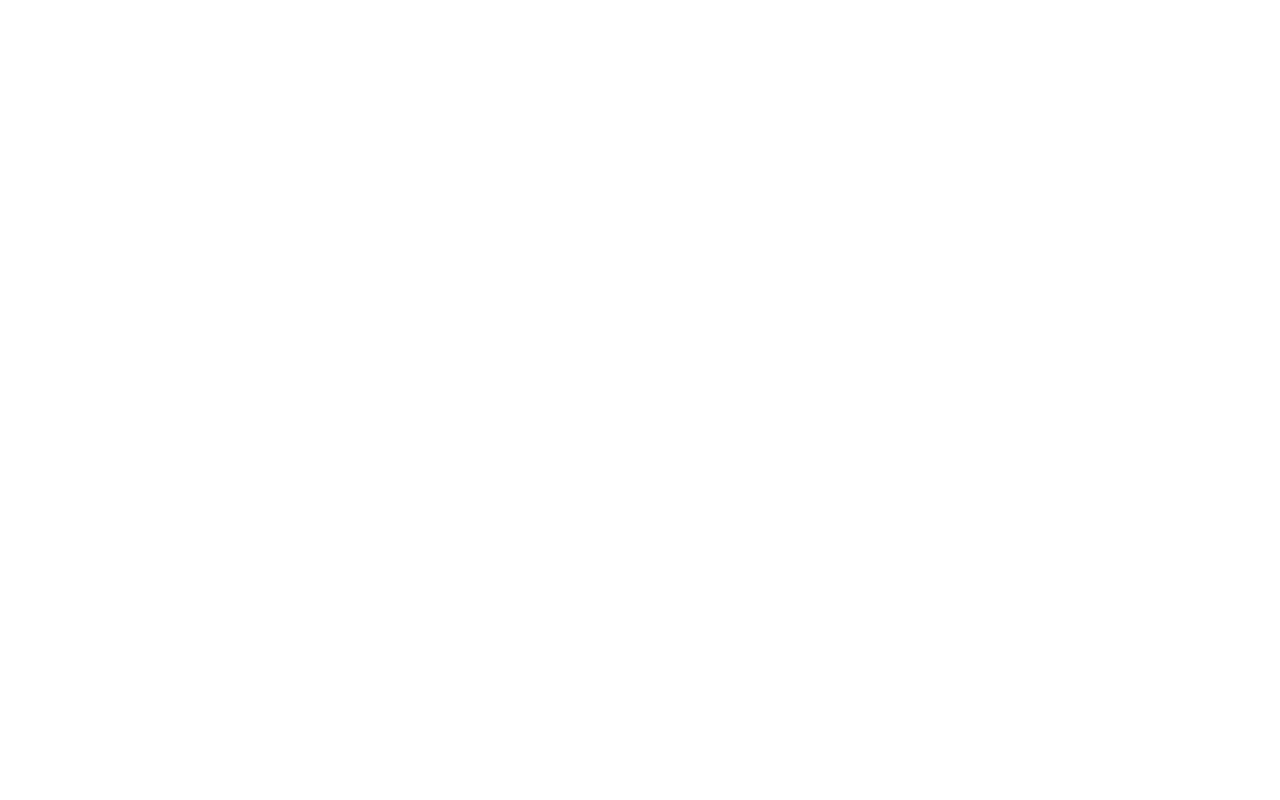
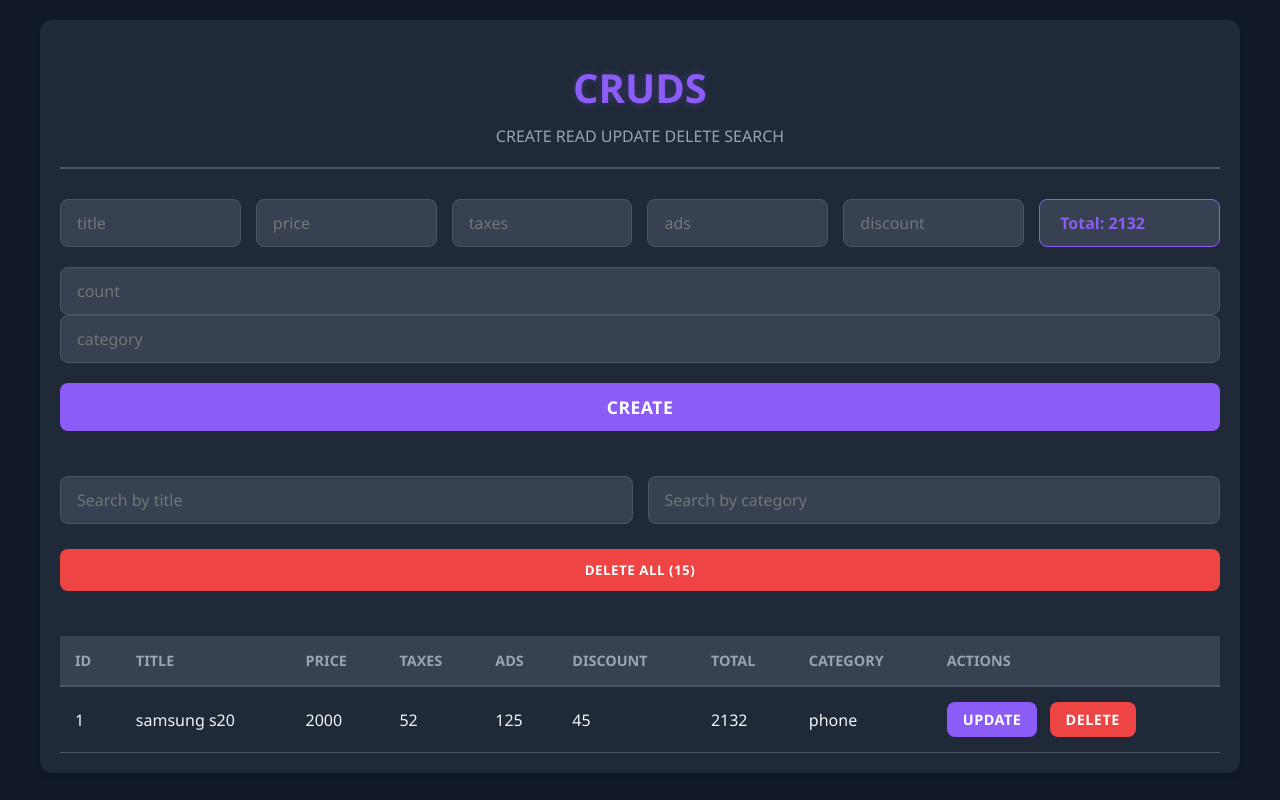
Before and after one commit to Ma7mdgalal/Cruds-Operations-JS, a plain HTML site: page index.html in a window 1280 px wide. Drawn offline with Linux system fonts and the light colour scheme.

Commit message:
Generate  HTML and CSS

```diff
--- a/index.html
+++ b/index.html
@@ -3,10 +3,73 @@
   <head>
     <meta charset="UTF-8" />
     <meta name="viewport" content="width=device-width, initial-scale=1.0" />
-    <title>Cruds</title>
+    <title>CRUDS System</title>
     <link rel="stylesheet" href="./style.css" />
   </head>
   <body>
+    <!-- HTML remains the same as before -->
+    <div class="container">
+      <div class="header">
+        <h1>CRUDS</h1>
+        <p>CREATE READ UPDATE DELETE SEARCH</p>
+      </div>
+
+      <div class="crud-form">
+        <div class="input-group">
+          <input type="text" id="title" placeholder="title" />
+          <input type="number" id="price" placeholder="price" />
+          <input type="number" id="taxes" placeholder="taxes" />
+          <input type="number" id="ads" placeholder="ads" />
+          <input type="number" id="discount" placeholder="discount" />
+          <div class="total">Total: 2132</div>
+        </div>
+        <input type="number" id="count" placeholder="count" />
+        <input type="text" id="category" placeholder="category" />
+        <button class="btn btn-create">Create</button>
+      </div>
+
+      <div class="search-group">
+        <input type="text" id="search" placeholder="Search by title" />
+        <input
+          type="text"
+          id="searchCategory"
+          placeholder="Search by category" />
+      </div>
+
+      <button class="btn btn-delete-all">Delete All (15)</button>
+
+      <table class="crud-table">
+        <thead>
+          <tr>
+            <th>ID</th>
+            <th>TITLE</th>
+            <th>PRICE</th>
+            <th>TAXES</th>
+            <th>ADS</th>
+            <th>DISCOUNT</th>
+            <th>TOTAL</th>
+            <th>CATEGORY</th>
+            <th>ACTIONS</th>
+          </tr>
+        </thead>
+        <tbody>
+          <tr>
+            <td>1</td>
+            <td>samsung s20</td>
+            <td>2000</td>
+            <td>52</td>
+            <td>125</td>
+            <td>45</td>
+            <td>2132</td>
+            <td>phone</td>
+            <td>
+              <button class="btn btn-update">Update</button>
+              <button class="btn btn-delete">Delete</button>
+            </td>
+          </tr>
+        </tbody>
+      </table>
+    </div>
     <script src="./main.js"></script>
   </body>
 </html>
--- a/style.css
+++ b/style.css
@@ -0,0 +1,232 @@
+:root {
+  --primary-color: #8b5cf6;
+  --primary-hover: #7c3aed;
+  --danger-color: #ef4444;
+  --danger-hover: #dc2626;
+  --dark-bg: #111827;
+  --card-bg: #1f2937;
+  --input-bg: #374151;
+  --border-color: #4b5563;
+  --text-primary: #f3f4f6;
+  --text-secondary: #9ca3af;
+}
+
+* {
+  margin: 0;
+  padding: 0;
+  box-sizing: border-box;
+  font-family: "Segoe UI", Tahoma, Geneva, Verdana, sans-serif;
+  transition: all 0.3s ease;
+}
+
+body {
+  background-color: var(--dark-bg);
+  color: var(--text-primary);
+  padding: 20px;
+  min-height: 100vh;
+}
+
+.container {
+  max-width: 1200px;
+  margin: 0 auto;
+  padding: 20px;
+  background-color: var(--card-bg);
+  border-radius: 12px;
+  box-shadow: 0 4px 6px -1px rgba(0, 0, 0, 0.1);
+}
+
+.header {
+  text-align: center;
+  margin-bottom: 30px;
+  padding: 20px;
+  border-bottom: 2px solid var(--border-color);
+}
+
+.header h1 {
+  color: var(--primary-color);
+  font-size: 2.5rem;
+  margin-bottom: 10px;
+  text-shadow: 0 0 10px rgba(139, 92, 246, 0.3);
+}
+
+.header p {
+  color: var(--text-secondary);
+  font-size: 1rem;
+}
+
+.input-group {
+  display: grid;
+  grid-template-columns: repeat(auto-fit, minmax(180px, 1fr));
+  gap: 15px;
+  margin-bottom: 20px;
+}
+
+input {
+  width: 100%;
+  padding: 12px 16px;
+  background-color: var(--input-bg);
+  border: 1px solid var(--border-color);
+  border-radius: 8px;
+  color: var(--text-primary);
+  font-size: 1rem;
+  outline: none;
+}
+
+input:focus {
+  border-color: var(--primary-color);
+  box-shadow: 0 0 0 2px rgba(139, 92, 246, 0.2);
+}
+
+.btn {
+  padding: 12px 24px;
+  border: none;
+  border-radius: 8px;
+  cursor: pointer;
+  font-weight: 600;
+  text-transform: uppercase;
+  letter-spacing: 0.5px;
+  transition: all 0.3s ease;
+}
+
+.btn-create {
+  background-color: var(--primary-color);
+  color: white;
+  width: 100%;
+  margin: 20px 0;
+  font-size: 1.1rem;
+}
+
+.btn-create:hover {
+  background-color: var(--primary-hover);
+  transform: translateY(-2px);
+  box-shadow: 0 4px 12px rgba(139, 92, 246, 0.4);
+}
+
+.search-group {
+  display: grid;
+  grid-template-columns: 1fr 1fr;
+  gap: 15px;
+  margin: 25px 0;
+}
+
+.total {
+  background-color: var(--input-bg);
+  padding: 12px 20px;
+  border-radius: 8px;
+  display: inline-block;
+  font-weight: bold;
+  color: var(--primary-color);
+  border: 1px solid var(--primary-color);
+}
+
+.btn-delete-all {
+  background-color: var(--danger-color);
+  color: white;
+  width: 100%;
+  margin-bottom: 25px;
+}
+
+.btn-delete-all:hover {
+  background-color: var(--danger-hover);
+  transform: translateY(-2px);
+  box-shadow: 0 4px 12px rgba(239, 68, 68, 0.4);
+}
+
+.crud-table {
+  width: 100%;
+  border-collapse: separate;
+  border-spacing: 0;
+  margin-top: 20px;
+}
+
+.crud-table th {
+  background-color: var(--input-bg);
+  padding: 15px;
+  text-align: left;
+  text-transform: uppercase;
+  font-size: 0.9rem;
+  color: var(--text-secondary);
+  border-bottom: 2px solid var(--border-color);
+}
+
+.crud-table td {
+  padding: 15px;
+  border-bottom: 1px solid var(--border-color);
+}
+
+.crud-table tbody tr {
+  transition: all 0.3s ease;
+}
+
+.crud-table tbody tr:hover {
+  background-color: var(--input-bg);
+  transform: scale(1.01);
+}
+
+.btn-update {
+  background-color: var(--primary-color);
+  color: white;
+  padding: 8px 16px;
+  margin-right: 8px;
+  font-size: 0.9rem;
+}
+
+.btn-update:hover {
+  background-color: var(--primary-hover);
+  transform: translateY(-2px);
+}
+
+.btn-delete {
+  background-color: var(--danger-color);
+  color: white;
+  padding: 8px 16px;
+  font-size: 0.9rem;
+}
+
+.btn-delete:hover {
+  background-color: var(--danger-hover);
+  transform: translateY(-2px);
+}
+
+@media (max-width: 768px) {
+  .container {
+    padding: 10px;
+  }
+
+  .search-group {
+    grid-template-columns: 1fr;
+  }
+
+  .crud-table {
+    display: block;
+    overflow-x: auto;
+    white-space: nowrap;
+  }
+
+  .header h1 {
+    font-size: 2rem;
+  }
+
+  .btn {
+    padding: 10px 16px;
+  }
+}
+
+/* Custom scrollbar */
+::-webkit-scrollbar {
+  width: 10px;
+  height: 10px;
+}
+
+::-webkit-scrollbar-track {
+  background: var(--card-bg);
+}
+
+::-webkit-scrollbar-thumb {
+  background: var(--primary-color);
+  border-radius: 5px;
+}
+
+::-webkit-scrollbar-thumb:hover {
+  background: var(--primary-hover);
+}
```
